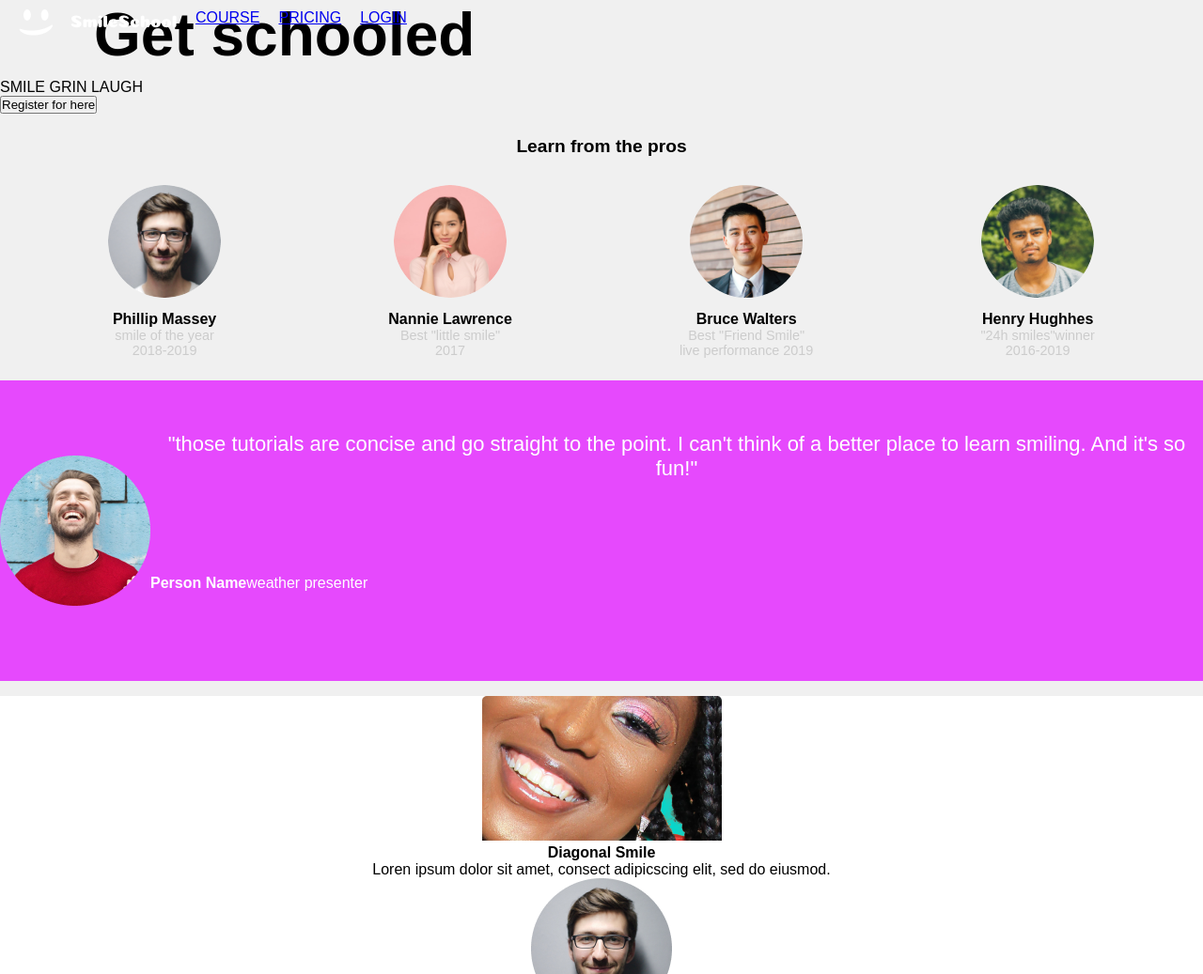
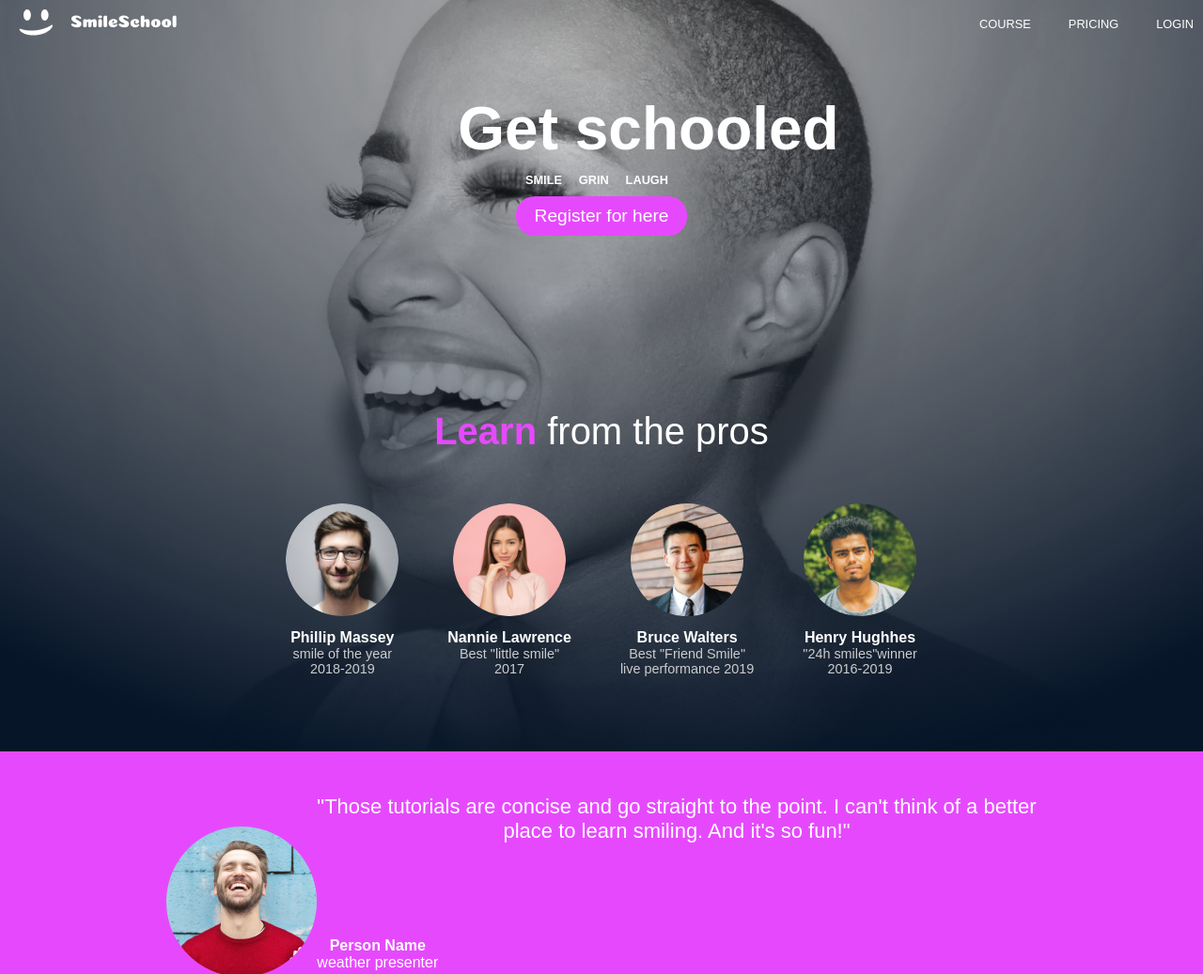
Before and after one commit to Romeomaxi/alx_html_css, a plain HTML site: page css_advanced/index.html in a window 1280 px wide. Shown: the top 1037 px of the page at 94% size. Drawn offline with Linux system fonts and the light colour scheme.

Commit message:
Update index.html

```diff
--- a/css_advanced/index.html
+++ b/css_advanced/index.html
@@ -6,60 +6,63 @@
         <link href="styles.css" rel="stylesheet">
         <title>My first HTML Advanced</title>
     </head>
-    <body><div class="fst">
+    <body><div class="ali">
         <header>
             <div class="head"><a href="https://intranet.alxswe.com/concepts/105858?project_id=101192"><img src="pics/logo.png" alt="this is a logo"></a>
-            <div class="nav"><nav>
+            <div class="headnav"><nav>
                 <a href="https://intranet.alxswe.com/concepts/105858?project_id=101192">COURSE</a>
                 <a href="https://intranet.alxswe.com/concepts/105858?project_id=101192">PRICING</a>
                 <a href="https://intranet.alxswe.com/concepts/105858?project_id=101192">LOGIN</a>
             </nav></div></div>
         </header>
         <main>
-            <section>
-                <div class="one">
+            <section><!--banner-->
+                <div class="banner">
+                    <div class="bann1">
                     <h1>Get schooled</h1>
-                    <p>SMILE GRIN LAUGH</p>
-                    <button>Register for here</button>
+                    <p class="tagline">SMILE&nbsp;&nbsp;&nbsp;&nbsp; GRIN&nbsp;&nbsp;&nbsp;&nbsp; LAUGH</p>
+                    <button class="btn">Register for here</button>
                 </div>
-                <div class="block">
-                    <h3>Learn from the pros</h3>
+                <div class="bann2">
+                    <h2 class="lean"><strong>Learn</strong> from the pros</h2>
                     <div class="oblock">
-                        <div class="block1">
+                        <div class="block">
                             <img src="pics/1.png" alt="photo of massey">
                             <h4>Phillip Massey</h4>
                             <p>smile of the year<br>2018-2019</p>
                         </div>
-                        <div class="block2">
+                        <div class="block">
                             <img src="pics/3.png" alt="photo of Nannie">
                             <h4>Nannie Lawrence</h4>
                             <p>Best "little smile"<br>2017</p>
                         </div>
-                        <div class="block3">
+                        <div class="block">
                             <img src="pics/2.png" alt="photo of Walters">
                             <h4>Bruce Walters</h4>
                             <p>Best "Friend Smile"<br>live performance 2019</p>
                         </div>
-                        <div class="block4">
+                        <div class="block">
                             <img src="pics/4.png" alt="photo of Hughhes">
                             <h4>Henry Hughhes</h4>
                             <p>"24h smiles"winner<br>2016-2019</p>
                         </div>
                     </div>
-                </div>
+                </div></div></div>
             </section></div>
-            <section id="one">
+            <section>
                 <div class="quote">
                 <img src="pics/5.png" alt="photo of Author">
                 <div class="quote1">
-                    <blockquote>"those tutorials are concise and go straight to the point. I can't think of a better place to learn smiling. And it's so fun!"</blockquote>
-                    <p><strong>Person Name</strong></p>
-                    <p>weather presenter</p>
+                    <blockquote>"Those tutorials are concise and go straight to the point. I can't think of a better <br>place to learn smiling. And it's so fun!" </blockquote>
+                    <p><strong>Person Name</strong>
+                        <br>weather presenter</p>
+                    <p></p>
                 </div></div>
             </section>
-            <section id="two">
-                <h3>Most popular tutorials</h3>
+            <section>
                 <div class="video">
+                <h3>Most<strong>&nbsp;popular</strong> tutorials</h3>
+                <div class="video1">
                     <div class="vcontain1">
                         <img src="pics/9.png" alt="Smile photo">
                         <h4>Diagonal Smile</h4>
@@ -112,7 +115,7 @@
                             <p>8 min</p>
                         </div>
                     </div>
-                </div>
+                </div></div>
             </section>
             <section id="three">
                 <h3>Free membership</h3>
```
